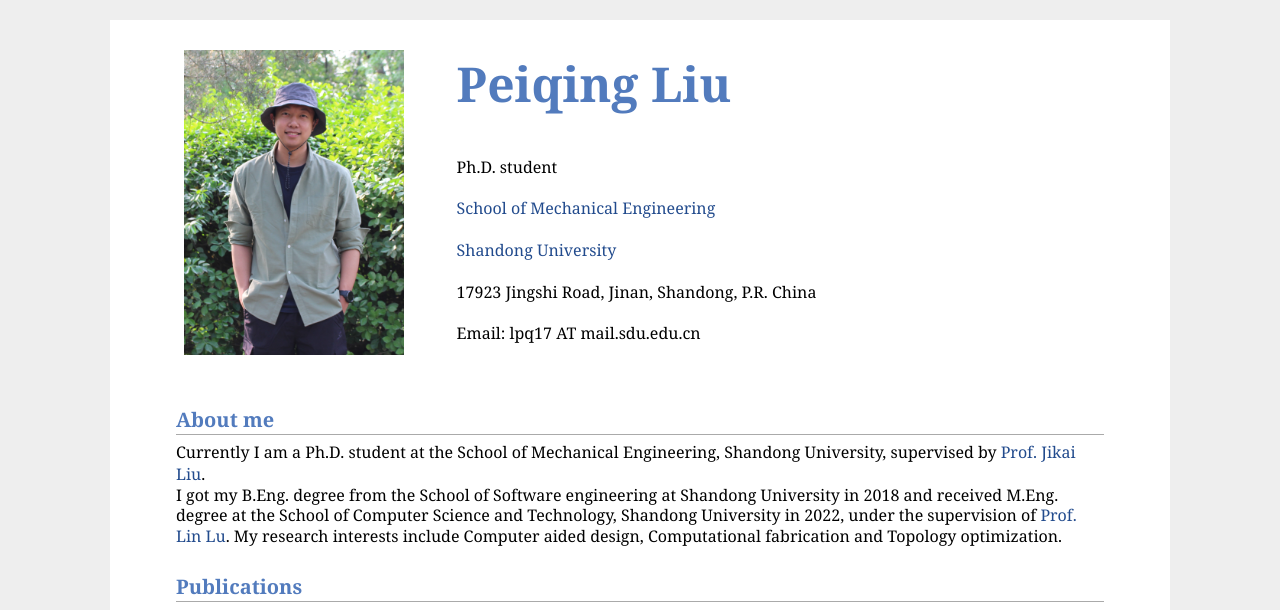
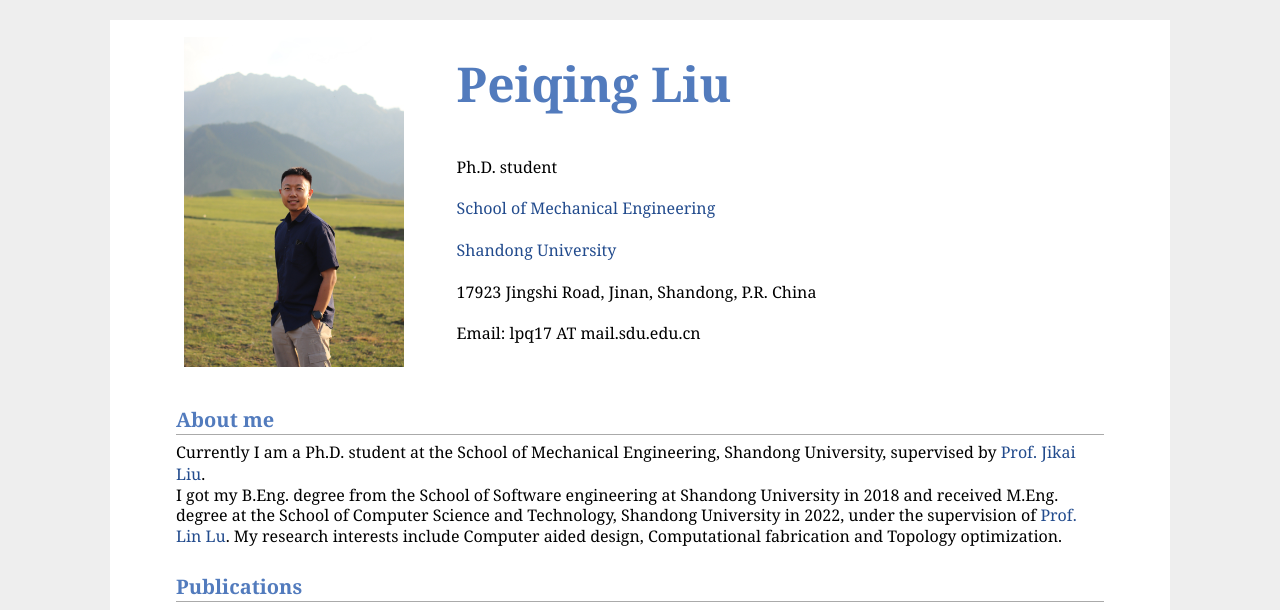
Before and after one commit to salver20/-peiqing.github.io-, a plain HTML site: page index.html in a window 1280 px wide. Shown: the top 610 px of the page. Drawn offline with Linux system fonts and the light colour scheme.

Commit message:
Update index.html

```diff
--- a/index.html
+++ b/index.html
@@ -11,7 +11,7 @@
 <div id="layout-content">
 
 <table class="imgtable"><tr>
-<td><img src="picture/pic2.jpg" alt="alt text" width="220px" />&nbsp;</td>
+<td><img src="picture/pic3.jpg" alt="alt text" width="220px" />&nbsp;</td>
 <td width ="5%"></td>
 <td align="left"><p>
 <br />
```
